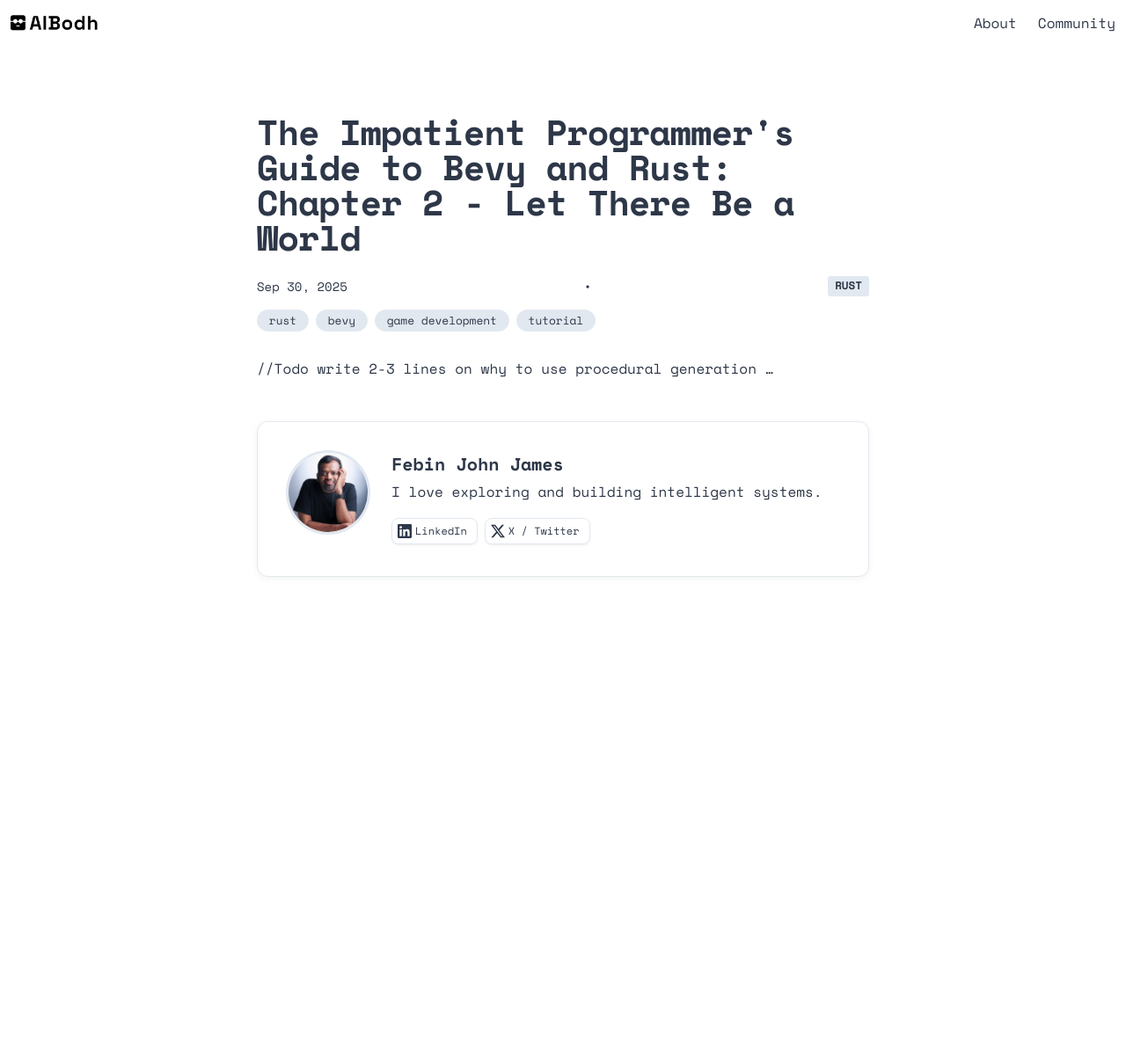
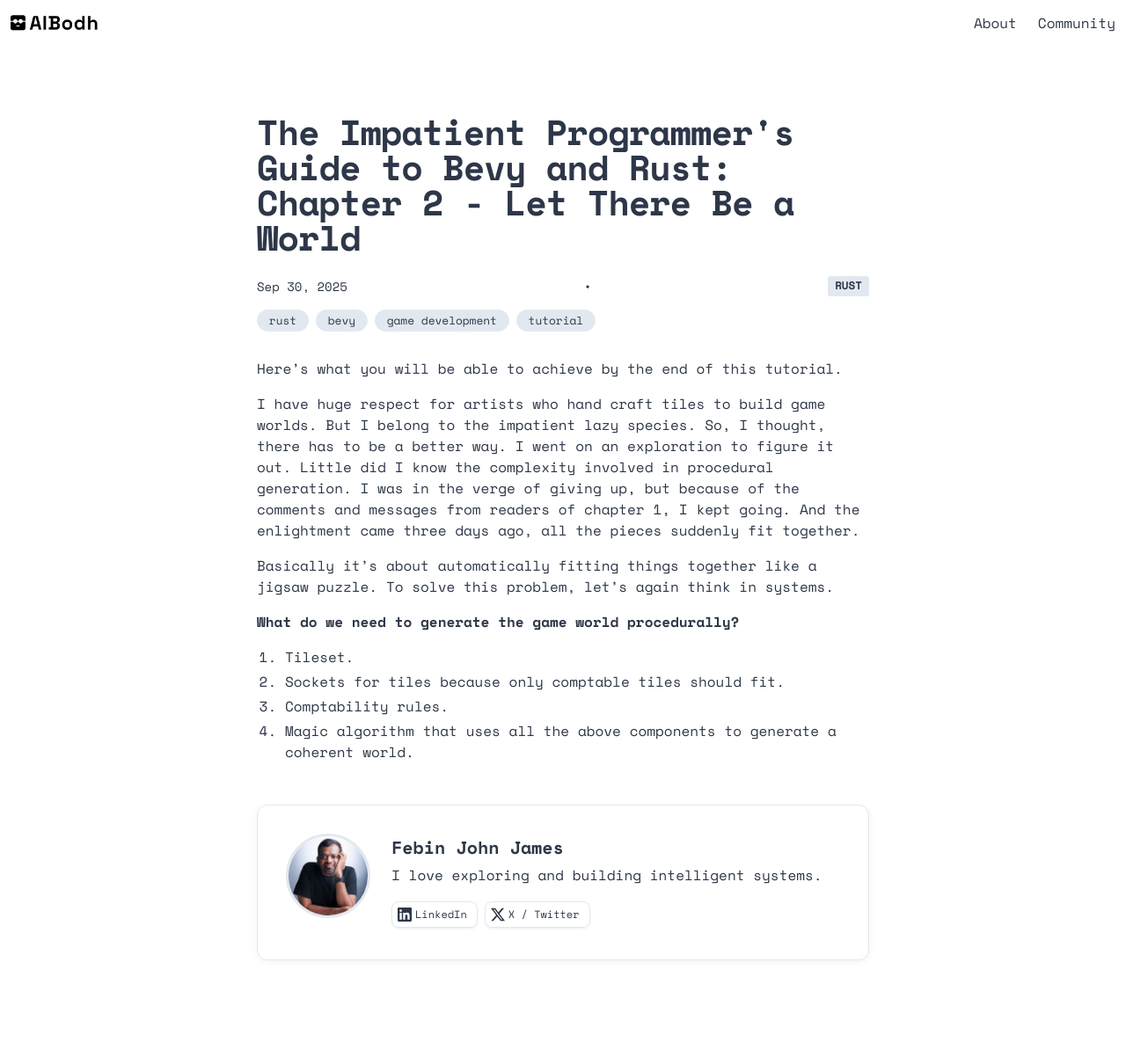
Before and after one commit to jamesfebin/AIBodh-Website, a Jekyll site: the page built from _posts/2025-09-30-bevy-rust-game-development-chapter-2.markdown, in a window 1280 px wide. Shown: the whole page at 88% size. Built offline with Jekyll 4.4.1, drawn with Linux system fonts in a browser that asks for light colours; before the commit the page ends 900 px from its top, so only the background shows below that.

Commit message:
Blog updates

```diff
--- a/_posts/2025-09-30-bevy-rust-game-development-chapter-2.markdown
+++ b/_posts/2025-09-30-bevy-rust-game-development-chapter-2.markdown
@@ -7,4 +7,15 @@ tags: [rust, bevy, game development, tutorial]
 excerpt: "Continue building your video game with Bevy and Rust. This second chapter covers creating a game world, implementing collision detection, and adding interactive elements to your game environment."
 ---
 
-//Todo write 2-3 lines on why to use procedural generation ...
+Here's what you will be able to achieve by the end of this tutorial.
+
+
+I have huge respect for artists who hand craft tiles to build game worlds. But I belong to the impatient lazy species. So, I thought, there has to be a better way. I went on an exploration to figure it out. Little did I know the complexity involved in procedural generation. I was in the verge of giving up, but because of the comments and messages from readers of chapter 1, I kept going. And the enlightment came three days ago, all the pieces suddenly fit together.
+
+Basically it's about automatically fitting things together like a jigsaw puzzle. To solve this problem, let's again think in systems.
+
+**What do we need to generate the game world procedurally?**
+1. Tileset.
+2. Sockets for tiles because only comptable tiles should fit.
+3. Comptability rules.
+4. Magic algorithm that uses all the above components to generate a coherent world.
```
Also changed, not shown: assets/generated/comic/comic_77896316ab58b144792bd406d4df9fde.svg (added), assets/generated/comic/comic_fd671d1274155e917429562c05a4b900.svg (added), assets/generated/d2/d2_bdd85a4a6161aaa8add1bf44df27c32e.svg (added), assets/generated/d2/d2_c813188da912043abe36eb48f50f962c.svg (added).
